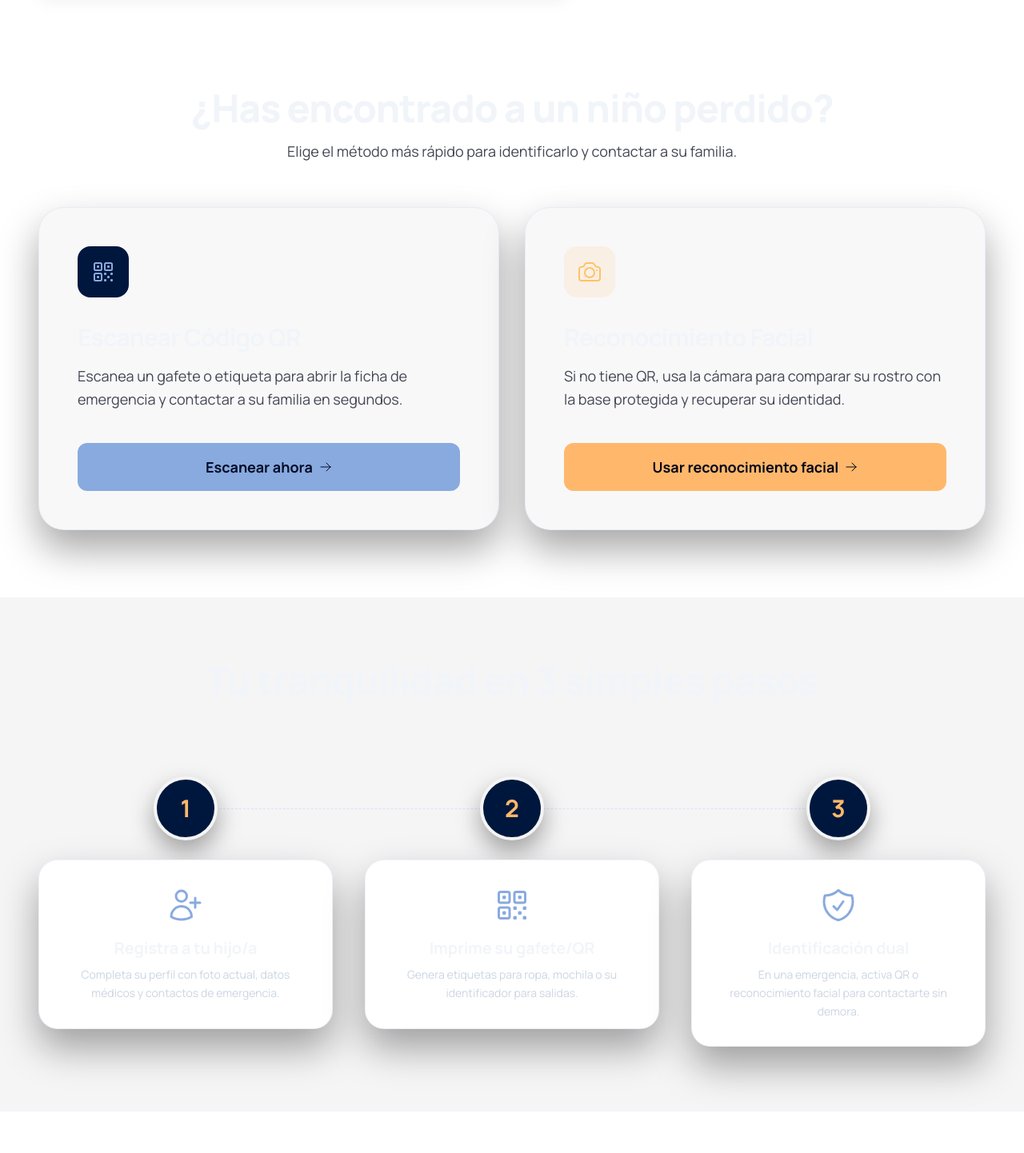
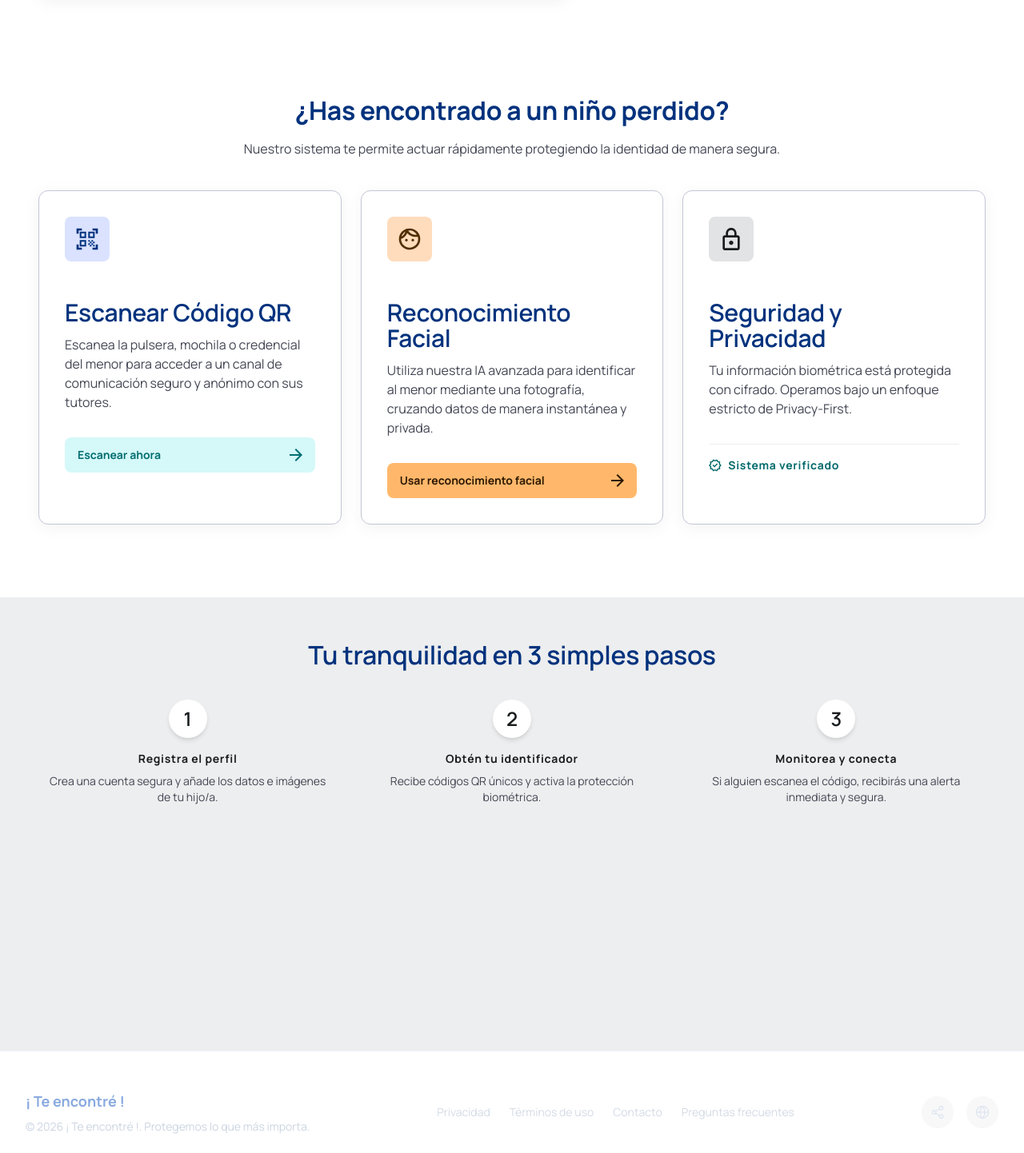
Before and after one commit to U23205221-S/Te-encontre, a React (Vite) app in the folder frontend-react/: page / in a window 1280 px wide. Shown: the part 773-2215 px from the top of the page at 80% size. Built offline with nearby package versions, Linux system fonts and the light colour scheme.

Commit message:
feat: redesign home sections

```diff
--- a/frontend-react/src/pages/Home.jsx
+++ b/frontend-react/src/pages/Home.jsx
@@ -5,13 +5,18 @@ import FormularioGafete from '../components/FormularioGafete';
 import PaginaReconocimiento from './PaginaReconocimiento';
 import ScannerQR from '../components/ScannerQR';
 import Footer from '../components/Footer';
-import { QrCodeIcon, CameraIcon, ArrowRightIcon, ShieldCheckIcon, UserPlusIcon } from '@heroicons/react/24/outline';
 import { useHomeSectionSnap } from '../hooks/useHomeSectionSnap';
 import heroImage from '../assets/figma-redesign/hero-image.png';
 import shieldIcon from '../assets/figma-redesign/shield-icon.svg';
 import shieldCheckIcon from '../assets/figma-redesign/shield-check-icon.svg';
 import arrowRightIcon from '../assets/figma-redesign/arrow-right-icon.svg';
 import personSearchIcon from '../assets/figma-redesign/person-search-icon.svg';
+import qrIcon from '../assets/figma-redesign/qr-icon.svg';
+import privacyIcon from '../assets/figma-redesign/privacy-icon.svg';
+import verifiedIcon from '../assets/figma-redesign/verified-icon.svg';
+import stepIcon from '../assets/figma-redesign/step-icon.svg';
+import scanArrowIcon from '../assets/figma-redesign/scan-arrow-icon.svg';
+import faceArrowIcon from '../assets/figma-redesign/face-arrow-icon.svg';
 
 const resolveHeaderOffset = () => {
     if (typeof window === 'undefined') {
@@ -154,83 +159,87 @@ const openRegistro = () => setActionInUrl('registro');
             </section>
 
             <section data-home-section className="ui-home-scroll-section ui-viewport-section flex items-center bg-surface-base py-16 md:py-20">
-                <div className="mx-auto max-w-7xl px-6 md:px-10 lg:px-12">
-                    <div className="mb-14 space-y-4 text-center">
-                        <h2 className="text-3xl font-extrabold tracking-tight text-slate-100 md:text-5xl">¿Has encontrado a un niño perdido?</h2>
-                        <p className="ui-muted-copy mx-auto max-w-2xl text-base leading-relaxed md:text-lg">
-                            Elige el método más rápido para identificarlo y contactar a su familia.
+                <div className="mx-auto w-full max-w-[90rem] px-6 md:px-8 lg:px-10 xl:px-12">
+                    <div className="mx-auto mb-10 max-w-[672px] space-y-4 text-center">
+                        <h2 className="text-[2rem] font-bold leading-10 text-text-primary">¿Has encontrado a un niño perdido?</h2>
+                        <p className="text-base leading-6 text-text-body">
+                            Nuestro sistema te permite actuar rápidamente protegiendo la identidad de manera segura.
                         </p>
                     </div>
 
-                    <div className="grid gap-8 md:grid-cols-2">
-                        <article className="group rounded-[2rem] border border-brand-200/15 bg-surface-soft p-8 shadow-[0_24px_48px_rgba(0,0,0,0.35)] transition-colors duration-300 hover:bg-brand-900/80 md:p-12">
-                            <div className="mb-8 flex h-16 w-16 items-center justify-center rounded-2xl bg-brand-800">
-                                <QrCodeIcon className="h-8 w-8 text-brand-200" />
-                            </div>
-                            <h3 className="mb-4 text-3xl font-bold tracking-tight text-slate-100">Escanear Código QR</h3>
-                            <p className="ui-muted-copy mb-10 text-lg leading-relaxed">
-                                Escanea un gafete o etiqueta para abrir la ficha de emergencia y contactar a su familia en segundos.
+                    <div className="grid gap-6 md:grid-cols-2 xl:grid-cols-3">
+                        <article className="rounded-card border border-surface-border bg-surface-card p-8 shadow-card">
+                            <img src={qrIcon} alt="Código QR" className="mb-6 h-20 w-14" />
+                            <h3 className="mb-3 text-3xl font-semibold leading-8 text-text-primary">Escanear Código QR</h3>
+                            <p className="mb-8 text-base leading-6 text-text-body">
+                                Escanea la pulsera, mochila o credencial del menor para acceder a un canal de comunicación seguro y anónimo con sus tutores.
                             </p>
-                            <button onClick={openScanner} className="inline-flex w-full items-center justify-center gap-2 rounded-xl bg-brand-200 px-6 py-4 text-lg font-bold text-brand-900 hover:bg-brand-100">
+                            <button onClick={openScanner} className="ui-btn-teal w-full">
                                 Escanear ahora
-                                <ArrowRightIcon className="h-4 w-4" />
+                                <img src={scanArrowIcon} alt="" aria-hidden="true" className="h-4 w-4" />
                             </button>
                         </article>
 
-                        <article className="group rounded-[2rem] border border-brand-200/15 bg-surface-soft p-8 shadow-[0_24px_48px_rgba(0,0,0,0.35)] transition-colors duration-300 hover:bg-brand-900/80 md:p-12">
-                            <div className="mb-8 flex h-16 w-16 items-center justify-center rounded-2xl bg-accent-500/15">
-                                <CameraIcon className="h-8 w-8 text-accent-300" />
+                        <article className="rounded-card border border-surface-border bg-surface-card p-8 shadow-card">
+                            <img src={stepIcon} alt="Reconocimiento" className="mb-6 h-20 w-14" />
+                            <h3 className="mb-3 text-3xl font-semibold leading-8 text-text-primary">Reconocimiento Facial</h3>
+                            <p className="mb-8 text-base leading-6 text-text-body">
+                                Utiliza nuestra IA avanzada para identificar al menor mediante una fotografía, cruzando datos de manera instantánea y privada.
+                            </p>
+                            <button onClick={openReconocimiento} className="inline-flex w-full items-center justify-between rounded-module bg-accent-500 px-4 py-3 text-sm font-bold text-accent-800 hover:bg-accent-600">
+                                Usar reconocimiento facial
+                                <img src={faceArrowIcon} alt="" aria-hidden="true" className="h-4 w-4" />
+                            </button>
+                        </article>
+
+                        <article className="rounded-card border border-surface-border bg-surface-card p-8 shadow-card md:col-span-2 xl:col-span-1">
+                            <img src={privacyIcon} alt="Privacidad" className="mb-6 h-20 w-14" />
+                            <h3 className="mb-3 text-3xl font-semibold leading-8 text-text-primary">Seguridad y Privacidad</h3>
+                            <p className="mb-8 text-base leading-6 text-text-body">
+                                Tu información biométrica está protegida con cifrado. Operamos bajo un enfoque estricto de Privacy-First.
+                            </p>
+
+                            <div className="flex items-center gap-2 border-t border-surface-border-light pt-4">
+                                <img src={verifiedIcon} alt="" aria-hidden="true" className="h-4 w-4" />
+                                <span className="text-sm font-bold tracking-[0.05em] text-teal-400">Sistema verificado</span>
                             </div>
-                            <h3 className="mb-4 text-3xl font-bold tracking-tight text-slate-100">Reconocimiento Facial</h3>
-                            <p className="ui-muted-copy mb-10 text-lg leading-relaxed">
-                                Si no tiene QR, usa la cámara para comparar su rostro con la base protegida y recuperar su identidad.
-                            </p>
-                            <button onClick={openReconocimiento} className="inline-flex w-full items-center justify-center gap-2 rounded-xl bg-accent-500 px-6 py-4 text-lg font-bold text-slate-950 hover:bg-accent-400">
-                                Usar reconocimiento facial
-                                <ArrowRightIcon className="h-4 w-4" />
-                            </button>
                         </article>
                     </div>
                 </div>
             </section>
 
-            <section id="como-funciona" data-home-section className="ui-home-scroll-section ui-viewport-section flex flex-col bg-surface-muted">
-                <div className="mx-auto w-full max-w-7xl flex-1 px-6 py-16 md:px-10 md:py-20 lg:px-12">
-                    <div className="mb-16 text-center md:mb-24">
-                        <h2 className="text-3xl font-extrabold tracking-tight text-slate-100 md:text-5xl">Tu tranquilidad en 3 simples pasos</h2>
+            <section id="como-funciona" data-home-section className="ui-home-scroll-section ui-viewport-section flex flex-col bg-[#EDEEEF]">
+                <div className="mx-auto w-full max-w-[90rem] flex-1 px-6 py-14 md:px-8 lg:px-10 xl:px-12">
+                    <div className="mb-10 text-center">
+                        <h2 className="text-[2rem] font-semibold leading-8 text-text-primary">Tu tranquilidad en 3 simples pasos</h2>
                     </div>
 
-                    <div className="relative grid gap-8 md:grid-cols-3 md:gap-10">
-                        <div className="pointer-events-none absolute left-[17%] right-[17%] top-10 hidden border-t border-dashed border-brand-200/25 md:block" />
+                    <div className="grid gap-8 md:grid-cols-3">
+                        {[{
+                            step: '1',
+                            title: 'Registra el perfil',
+                            text: 'Crea una cuenta segura y añade los datos e imágenes de tu hijo/a.',
+                        }, {
+                            step: '2',
+                            title: 'Obtén tu identificador',
+                            text: 'Recibe códigos QR únicos y activa la protección biométrica.',
+                        }, {
+                            step: '3',
+                            title: 'Monitorea y conecta',
+                            text: 'Si alguien escanea el código, recibirás una alerta inmediata y segura.',
+                        }].map((item) => (
+                            <article key={item.step} className="relative text-center">
+                                <div className="mb-4 flex justify-center">
+                                    <div className="relative flex h-12 w-12 items-center justify-center rounded-pill bg-white shadow-step">
+                                        <span className="text-2xl font-semibold leading-8 text-text-heading">{item.step}</span>
+                                    </div>
+                                </div>
 
-                        <article className="relative z-10 flex flex-col items-center text-center">
-                            <div className="mb-6 flex h-20 w-20 items-center justify-center rounded-full border-4 border-surface-muted bg-brand-800 text-3xl font-bold text-accent-400 shadow-[0_14px_30px_rgba(0,0,0,0.35)]">1</div>
-                            <div className="w-full rounded-3xl border border-brand-200/15 bg-surface-card p-8 shadow-[0_24px_48px_rgba(0,0,0,0.35)]">
-                                <UserPlusIcon className="mx-auto mb-4 h-12 w-12 text-brand-200" />
-                                <h3 className="mb-2 text-xl font-bold text-slate-100">Registra a tu hijo/a</h3>
-                                <p className="text-sm leading-relaxed text-slate-300">Completa su perfil con foto actual, datos médicos y contactos de emergencia.</p>
-                            </div>
-                        </article>
-
-                        <article className="relative z-10 flex flex-col items-center text-center">
-                            <div className="mb-6 flex h-20 w-20 items-center justify-center rounded-full border-4 border-surface-muted bg-brand-800 text-3xl font-bold text-accent-400 shadow-[0_14px_30px_rgba(0,0,0,0.35)]">2</div>
-                            <div className="w-full rounded-3xl border border-brand-200/15 bg-surface-card p-8 shadow-[0_24px_48px_rgba(0,0,0,0.35)]">
-                                <QrCodeIcon className="mx-auto mb-4 h-12 w-12 text-brand-200" />
-                                <h3 className="mb-2 text-xl font-bold text-slate-100">Imprime su gafete/QR</h3>
-                                <p className="text-sm leading-relaxed text-slate-300">Genera etiquetas para ropa, mochila o su identificador para salidas.</p>
-                            </div>
-                        </article>
-
-                        <article className="relative z-10 flex flex-col items-center text-center">
-                            <div className="mb-6 flex h-20 w-20 items-center justify-center rounded-full border-4 border-surface-muted bg-brand-800 text-3xl font-bold text-accent-400 shadow-[0_14px_30px_rgba(0,0,0,0.35)]">3</div>
-                            <div className="w-full rounded-3xl border border-brand-200/15 bg-surface-card p-8 shadow-[0_24px_48px_rgba(0,0,0,0.35)]">
-                                <ShieldCheckIcon className="mx-auto mb-4 h-12 w-12 text-brand-200" />
-                                <h3 className="mb-2 text-xl font-bold text-slate-100">Identificación dual</h3>
-                                <p className="text-sm leading-relaxed text-slate-300">En una emergencia, activa QR o reconocimiento facial para contactarte sin demora.</p>
-                            </div>
-                        </article>
+                                <h3 className="mb-2 text-sm font-bold tracking-[0.05em] text-text-heading">{item.title}</h3>
+                                <p className="mx-auto max-w-[360px] text-sm leading-5 text-text-body">{item.text}</p>
+                            </article>
+                        ))}
                     </div>
-
                 </div>
                 <Footer className="mt-auto" />
             </section>
```
